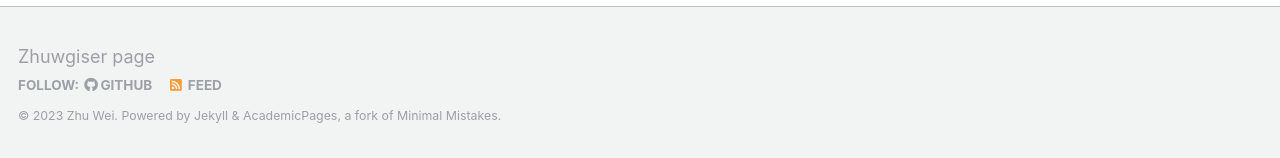
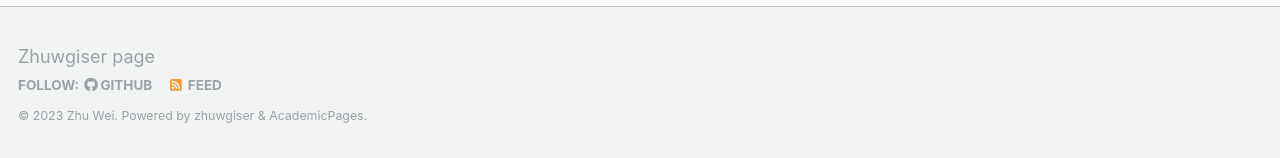
Before and after one commit to Zhuwgiser/zhuwgiser.github.io, a Jekyll site: the page built from _pages/about.md, in a window 1280 px wide and 900 px high, scrolled down 2434 px. Shown: the part 739-897 px from the top of the window. Built offline with Jekyll 4.4.1, drawn with Linux system fonts in a browser that asks for light colours.

Commit message:
Update footer.html

```diff
--- a/_includes/footer.html
+++ b/_includes/footer.html
@@ -5,20 +5,24 @@
     {% if site.data.ui-text[site.locale].follow_label %}
       <li><strong>{{ site.data.ui-text[site.locale].follow_label }}</strong></li>
     {% endif %}
+    <!--
     {% if site.twitter.username %}
       <li><a href="https://twitter.com/{{ site.twitter.username }}"><i class="fab fa-twitter-square" aria-hidden="true"></i> Twitter</a></li>
     {% endif %}
     {% if site.facebook.username %}
       <li><a href="https://facebook.com/{{ site.facebook.username }}"><i class="fab fa-facebook-square" aria-hidden="true"></i> Facebook</a></li>
     {% endif %}
+    -->
     {% if site.author.github %}
       <li><a href="http://github.com/{{ site.author.github }}"><i class="fab fa-github" aria-hidden="true"></i> GitHub</a></li>
     {% endif %}
+    <!--
     {% if site.author.bitbucket %}
       <li><a href="http://bitbucket.org/{{ site.author.bitbucket }}"><i class="fab fa-bitbucket" aria-hidden="true"></i> Bitbucket</a></li>
     {% endif %}
+     -->
     <li><a href="{% if site.atom_feed.path %}{{ site.atom_feed.path }}{% else %}{{ base_path }}/feed.xml{% endif %}"><i class="fa fa-fw fa-rss-square" aria-hidden="true"></i> {{ site.data.ui-text[site.locale].feed_label | default: "Feed" }}</a></li>
   </ul>
 </div>
 
-<div class="page__footer-copyright">&copy; {{ site.time | date: '%Y' }} {{ site.name | default: site.title }}. {{ site.data.ui-text[site.locale].powered_by | default: "Powered by" }} <a href="http://jekyllrb.com" rel="nofollow">Jekyll</a> &amp; <a href="https://github.com/academicpages/academicpages.github.io">AcademicPages</a>, a fork of <a href="https://mademistakes.com/work/minimal-mistakes-jekyll-theme/" rel="nofollow">Minimal Mistakes</a>.</div>
+<div class="page__footer-copyright">&copy; {{ site.time | date: '%Y' }} {{ site.name | default: site.title }}. {{ site.data.ui-text[site.locale].powered_by | default: "Powered by" }} <a href="https://zhuwgiser.github.io//cv/" rel="nofollow">zhuwgiser</a> &amp; <a href="https://zhuwgiser.github.io//publications/">AcademicPages</a>.</div>
```
